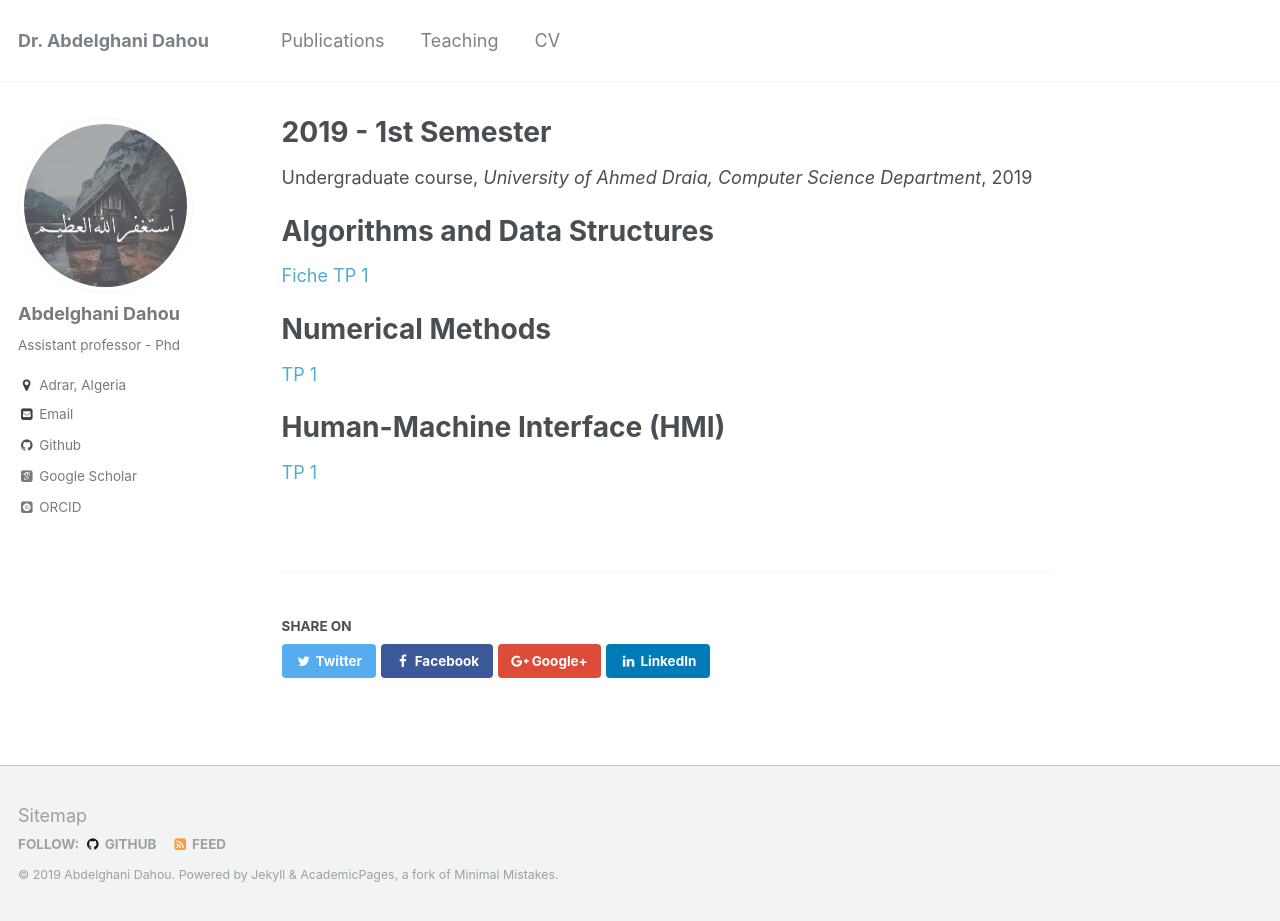
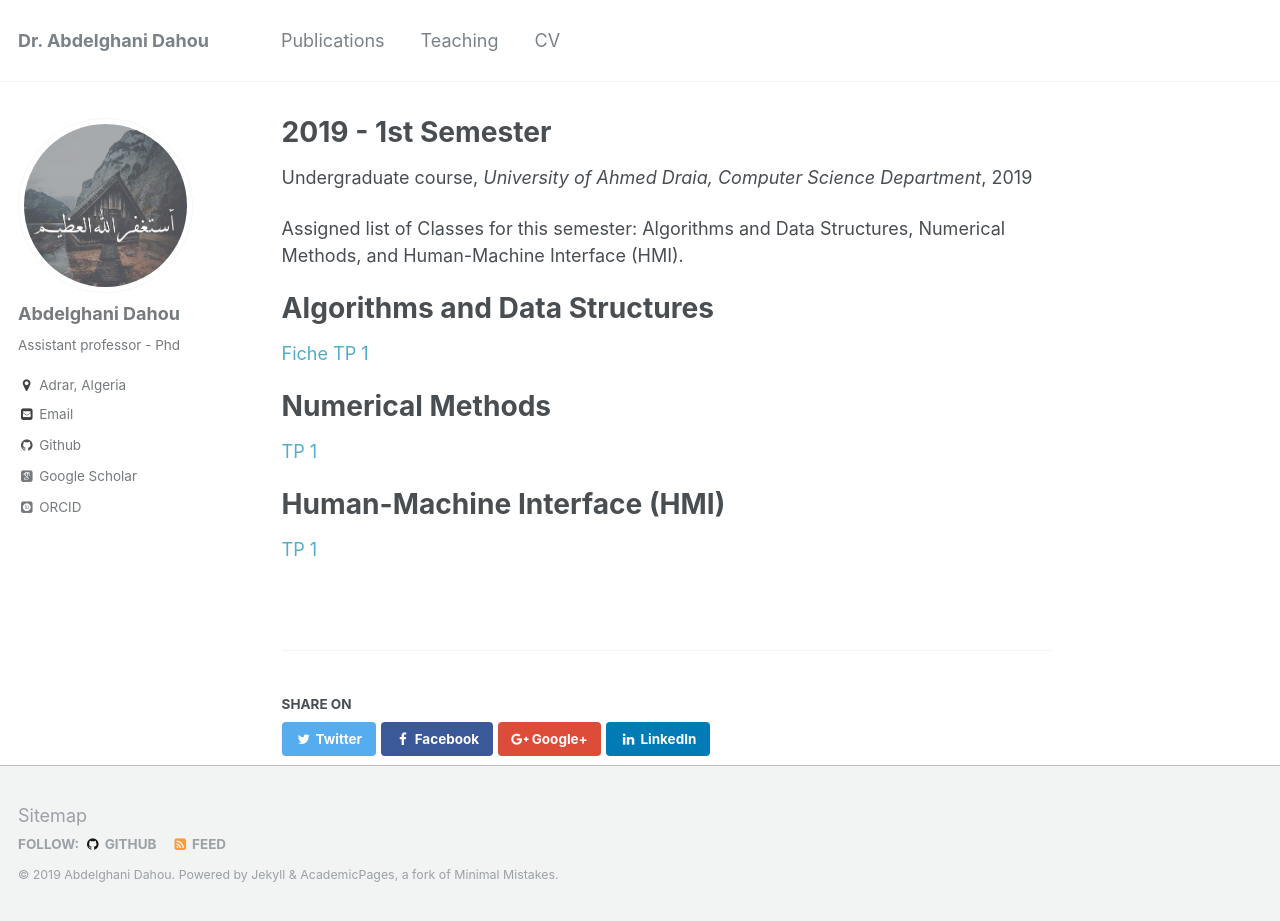
Before and after one commit to dr-dahou-adrar/dr-dahou-adrar.github.io, a Jekyll site: the page built from _teaching/2019-2020-1st-semester-teaching.md, in a window 1280 px wide and 921 px high. Built offline with Jekyll 4.4.1, drawn with Linux system fonts in a browser that asks for light colours; some web fonts are replaced.

Commit message:
Update 2019-2020-1st-semester-teaching.md

```diff
--- a/_teaching/2019-2020-1st-semester-teaching.md
+++ b/_teaching/2019-2020-1st-semester-teaching.md
@@ -7,6 +7,8 @@ venue: "University of Ahmed Draia, Computer Science Department"
 date: 2019-11-10
 location: "Adrar, Algeria"
 ---
+
+Assigned list of Classes for this semester: Algorithms and Data Structures, Numerical Methods, and Human-Machine Interface (HMI).
 
 
 Algorithms and Data Structures
```
